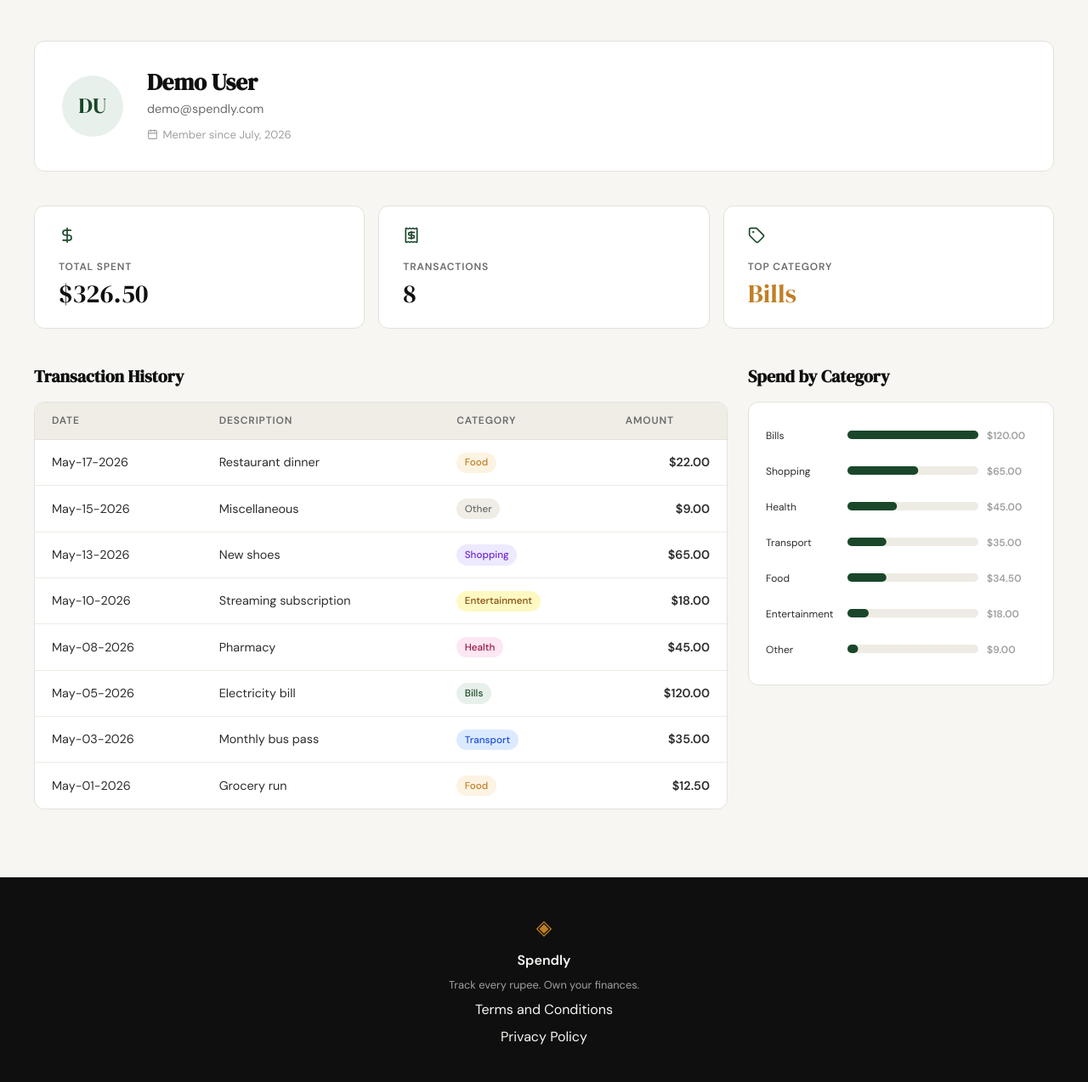
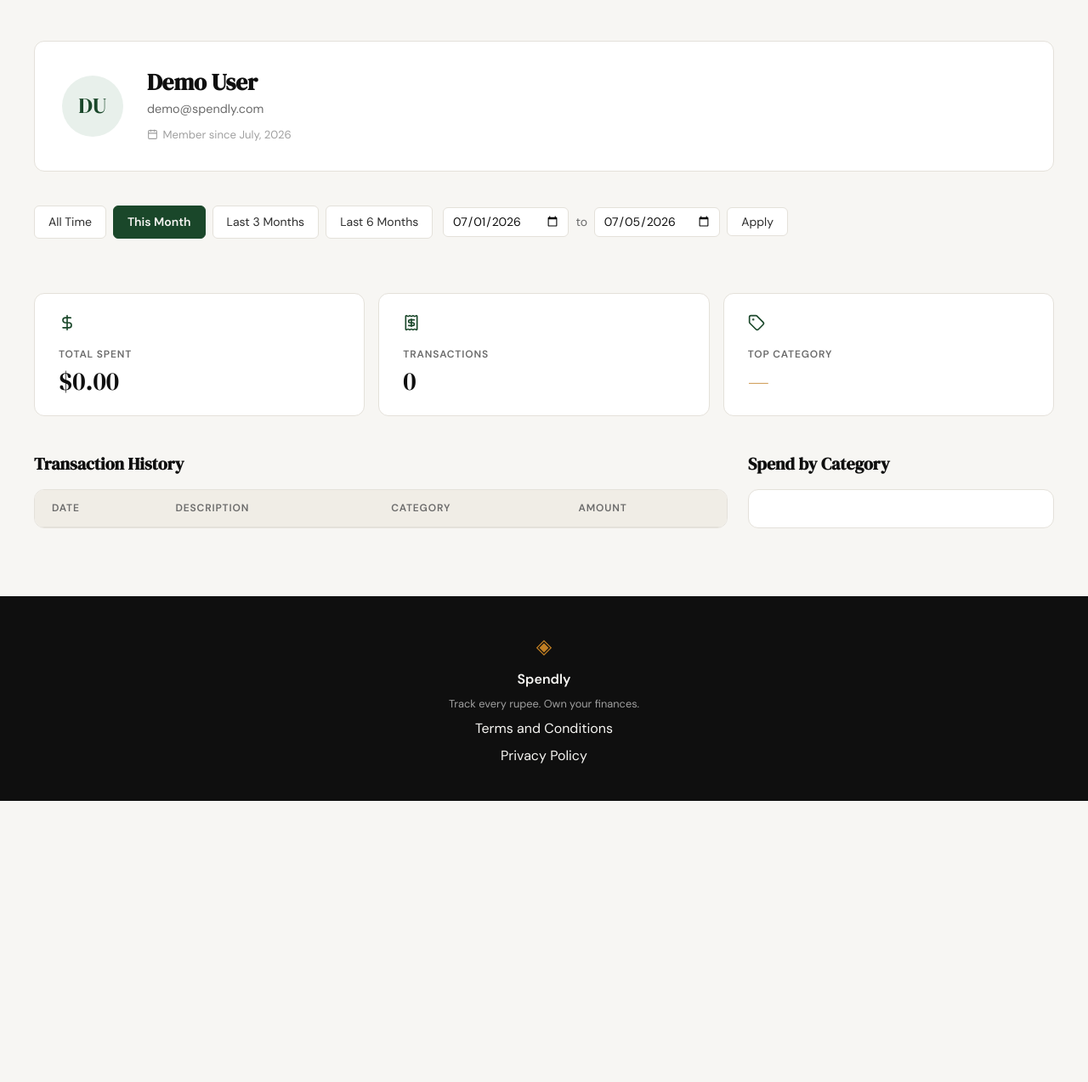
Before and after one commit to paujackson/Spendly, a Flask app: page /profile?date_from=2026-07-01&date_to=2026-07-05 in a window 1280 px wide. Shown: the part 61-1335 px from the top of the page at 85% size. After the commit the page ends 1004 px from the top, so only its background shows below. Run offline with Flask 3, Linux system fonts and the light colour scheme; the visitor is signed in with stand-in values (Sample User, id 1); data comes from the database, SQL or seed files in the repository; lists and menus that the app fills with data are empty.

Commit message:
add date filter to profile page

```diff
--- a/app.py
+++ b/app.py
@@ -1,5 +1,6 @@
 from flask import Flask, render_template, request, redirect, url_for, session, flash
 from werkzeug.security import generate_password_hash, check_password_hash
+from datetime import date, datetime, timedelta
 from database.db import get_db, init_db, seed_db
 from database.queries import (
     get_user_by_id,
@@ -10,6 +11,13 @@ from database.queries import (
 
 app = Flask(__name__)
 app.secret_key = "spendly-dev-secret"
+
+
+def _parse_iso(s):
+    try:
+        return datetime.strptime(s, "%Y-%m-%d").date()
+    except (ValueError, TypeError, AttributeError):
+        return None
 
 with app.app_context():
     init_db()
@@ -128,12 +136,48 @@ def profile():
     words = user["name"].split()
     user["initials"] = "".join(w[0] for w in words if w)[:2].upper()
 
-    stats = get_summary_spending_stats(user_id)
-    transactions = get_recent_transactions(user_id)
-    categories = get_category_breakdown(user_id)
+    raw_from = request.args.get("date_from", "")
+    raw_to   = request.args.get("date_to", "")
+    df = _parse_iso(raw_from)
+    dt = _parse_iso(raw_to)
 
-    return render_template("profile.html", user=user, stats=stats,
-                           transactions=transactions, categories=categories)
+    date_from = date_to = None
+    if df and dt:
+        if df > dt:
+            flash("Start date must be before end date.", "error")
+        else:
+            date_from = df.isoformat()
+            date_to   = dt.isoformat()
+
+    today = date.today()
+    first_of_month = today.replace(day=1)
+    presets = {
+        "this_month":    (first_of_month.isoformat(), today.isoformat()),
+        "last_3_months": ((today - timedelta(days=90)).isoformat(), today.isoformat()),
+        "last_6_months": ((today - timedelta(days=180)).isoformat(), today.isoformat()),
+    }
+
+    if not date_from and not date_to:
+        active_preset = "all"
+    elif (date_from, date_to) == presets["this_month"]:
+        active_preset = "this_month"
+    elif (date_from, date_to) == presets["last_3_months"]:
+        active_preset = "last_3_months"
+    elif (date_from, date_to) == presets["last_6_months"]:
+        active_preset = "last_6_months"
+    else:
+        active_preset = "custom"
+
+    stats = get_summary_spending_stats(user_id, date_from, date_to)
+    transactions = get_recent_transactions(user_id, date_from=date_from, date_to=date_to)
+    categories = get_category_breakdown(user_id, date_from, date_to)
+
+    return render_template(
+        "profile.html",
+        user=user, stats=stats, transactions=transactions, categories=categories,
+        presets=presets, active_preset=active_preset,
+        date_from=date_from or "", date_to=date_to or "",
+    )
 
 
 @app.route("/expenses/add")
@@ -152,4 +196,4 @@ def delete_expense(id):
 
 
 if __name__ == "__main__":
-    app.run(debug=True, use_reloader=False,port=5001)
+    app.run(debug=True, use_reloader=False, port=5001)
--- a/database/queries.py
+++ b/database/queries.py
@@ -1,5 +1,15 @@
 from database.db import get_db
 from datetime import datetime
+
+
+def _date_clause_and_params(date_from, date_to):
+    if date_from and date_to:
+        clause = (
+            " AND substr(date,7,4)||'-'||substr(date,1,2)||'-'||substr(date,4,2)"
+            " BETWEEN ? AND ?"
+        )
+        return clause, [date_from, date_to]
+    return "", []
 
 
 def get_user_by_id(user_id):
@@ -20,22 +30,19 @@ def get_user_by_id(user_id):
     return user
 
 
-def get_recent_transactions(user_id, limit=10):
+def get_recent_transactions(user_id, limit=10, date_from=None, date_to=None):
     db = get_db()
-    rows = db.execute(
-        """
-        SELECT
-            date AS raw_date,
-            description,
-            category,
-            printf('%.2f', amount) AS amount
-        FROM expenses
-        WHERE user_id = ?
-        ORDER BY substr(date,7,4)||'-'||substr(date,1,2)||'-'||substr(date,4,2) DESC
-        LIMIT ?
-        """,
-        (user_id, limit)
-    ).fetchall()
+    date_clause, date_params = _date_clause_and_params(date_from, date_to)
+    params = [user_id] + date_params + [limit]
+    sql = (
+        "SELECT date AS raw_date, description, category,"
+        " printf('%.2f', amount) AS amount"
+        " FROM expenses WHERE user_id = ?"
+        + date_clause +
+        " ORDER BY substr(date,7,4)||'-'||substr(date,1,2)||'-'||substr(date,4,2) DESC"
+        " LIMIT ?"
+    )
+    rows = db.execute(sql, params).fetchall()
     db.close()
     result = []
     for r in rows:
@@ -50,22 +57,19 @@ def get_recent_transactions(user_id, limit=10):
     return result
 
 
-def get_summary_spending_stats(user_id):
+def get_summary_spending_stats(user_id, date_from=None, date_to=None):
     db = get_db()
+    date_clause, extra_params = _date_clause_and_params(date_from, date_to)
     row = db.execute(
-        """
-        SELECT printf('%.2f', COALESCE(SUM(amount), 0)) AS total_spent,
-               COUNT(*) AS transaction_count
-        FROM expenses WHERE user_id = ?
-        """,
-        (user_id,)
+        "SELECT printf('%.2f', COALESCE(SUM(amount), 0)) AS total_spent,"
+        " COUNT(*) AS transaction_count"
+        " FROM expenses WHERE user_id = ?" + date_clause,
+        [user_id] + extra_params
     ).fetchone()
     top = db.execute(
-        """
-        SELECT category FROM expenses WHERE user_id = ?
-        GROUP BY category ORDER BY SUM(amount) DESC LIMIT 1
-        """,
-        (user_id,)
+        "SELECT category FROM expenses WHERE user_id = ?" + date_clause
+        + " GROUP BY category ORDER BY SUM(amount) DESC LIMIT 1",
+        [user_id] + extra_params
     ).fetchone()
     db.close()
     return {
@@ -75,15 +79,15 @@ def get_summary_spending_stats(user_id):
     }
 
 
-def get_category_breakdown(user_id):
+def get_category_breakdown(user_id, date_from=None, date_to=None):
     db = get_db()
+    date_clause, date_params = _date_clause_and_params(date_from, date_to)
+    params = [user_id] + date_params
     rows = db.execute(
-        """
-        SELECT category AS name, COUNT(*) AS count, SUM(amount) AS total_raw
-        FROM expenses WHERE user_id = ?
-        GROUP BY category ORDER BY total_raw DESC
-        """,
-        (user_id,)
+        "SELECT category AS name, COUNT(*) AS count, SUM(amount) AS total_raw"
+        " FROM expenses WHERE user_id = ?" + date_clause
+        + " GROUP BY category ORDER BY total_raw DESC",
+        params
     ).fetchall()
     db.close()
     if not rows:
--- a/static/css/style.css
+++ b/static/css/style.css
@@ -18,6 +18,11 @@
     --danger-light: #fdecea;
     --border: #e4e1da;
     --border-soft: #eeebe4;
+
+    --cat-shopping:      #6d28d9;
+    --cat-health:        #9d174d;
+    --cat-transport:     #1d4ed8;
+    --cat-entertainment: #854d0e;
 
     --font-display: 'DM Serif Display', Georgia, serif;
     --font-body: 'DM Sans', system-ui, sans-serif;
@@ -1155,3 +1160,70 @@ a { color: inherit; text-decoration: none; }
         display: none;
     }
 }
+
+/* ---- Profile filter bar ---- */
+.profile-filter-bar {
+  display: flex;
+  flex-wrap: wrap;
+  gap: 0.75rem;
+  align-items: center;
+  margin-bottom: 1.5rem;
+}
+
+.filter-presets {
+  display: flex;
+  flex-wrap: wrap;
+  gap: 0.5rem;
+}
+
+.filter-btn {
+  padding: 0.45rem 1rem;
+  border-radius: var(--radius-sm);
+  border: 1px solid var(--border);
+  background: var(--paper-card);
+  color: var(--ink-soft);
+  font-family: var(--font-body);
+  font-size: 0.875rem;
+  text-decoration: none;
+  cursor: pointer;
+  transition: background 0.15s, color 0.15s, border-color 0.15s;
+}
+
+.filter-btn:hover {
+  background: var(--accent-light);
+  color: var(--accent);
+  border-color: var(--accent);
+}
+
+.filter-btn--active {
+  background: var(--accent);
+  color: var(--paper);
+  border-color: var(--accent);
+  font-weight: 600;
+}
+
+.filter-custom {
+  display: flex;
+  flex-wrap: wrap;
+  gap: 0.5rem;
+  align-items: center;
+}
+
+.filter-date-input {
+  padding: 0.4rem 0.6rem;
+  border-radius: var(--radius-sm);
+  border: 1px solid var(--border);
+  background: var(--paper-card);
+  color: var(--ink);
+  font-family: var(--font-body);
+  font-size: 0.875rem;
+}
+
+.filter-date-sep {
+  color: var(--ink-muted);
+  font-size: 0.875rem;
+}
+
+.filter-btn--apply {
+  border: 1px solid var(--border);
+}
--- a/templates/profile.html
+++ b/templates/profile.html
@@ -26,6 +26,38 @@
           Member since {{ user.member_since }}
         </p>
       </div>
+    </div>
+
+    <!-- Date filter bar -->
+    <div class="profile-filter-bar">
+      <div class="filter-presets">
+        <a href="{{ url_for('profile') }}"
+           class="filter-btn{% if active_preset == 'all' %} filter-btn--active{% endif %}">
+          All Time
+        </a>
+        <a href="{{ url_for('profile', date_from=presets.this_month[0], date_to=presets.this_month[1]) }}"
+           class="filter-btn{% if active_preset == 'this_month' %} filter-btn--active{% endif %}">
+          This Month
+        </a>
+        <a href="{{ url_for('profile', date_from=presets.last_3_months[0], date_to=presets.last_3_months[1]) }}"
+           class="filter-btn{% if active_preset == 'last_3_months' %} filter-btn--active{% endif %}">
+          Last 3 Months
+        </a>
+        <a href="{{ url_for('profile', date_from=presets.last_6_months[0], date_to=presets.last_6_months[1]) }}"
+           class="filter-btn{% if active_preset == 'last_6_months' %} filter-btn--active{% endif %}">
+          Last 6 Months
+        </a>
+      </div>
+
+      <form class="filter-custom" method="get" action="{{ url_for('profile') }}">
+        <input type="date" name="date_from" value="{{ date_from }}" class="filter-date-input">
+        <span class="filter-date-sep">to</span>
+        <input type="date" name="date_to" value="{{ date_to }}" class="filter-date-input">
+        <button type="submit"
+                class="filter-btn filter-btn--apply{% if active_preset == 'custom' %} filter-btn--active{% endif %}">
+          Apply
+        </button>
+      </form>
     </div>
 
     <!-- Summary stats -->
@@ -128,6 +160,16 @@
   const inkSoft  = style.getPropertyValue('--ink-soft').trim();
   const border   = style.getPropertyValue('--border-soft').trim();
 
+  const catColors = {
+    'Food':          style.getPropertyValue('--accent-2').trim(),
+    'Bills':         accent,
+    'Shopping':      style.getPropertyValue('--cat-shopping').trim(),
+    'Health':        style.getPropertyValue('--cat-health').trim(),
+    'Transport':     style.getPropertyValue('--cat-transport').trim(),
+    'Entertainment': style.getPropertyValue('--cat-entertainment').trim(),
+    'Other':         style.getPropertyValue('--ink-muted').trim(),
+  };
+
   data.forEach((cat, i) => {
     const y = i * (BAR_H + GAP);
     const barW = Math.max(4, (cat.pct / MAX_PCT) * BAR_AREA);
@@ -159,7 +201,7 @@
     fill.setAttribute('width', 0);
     fill.setAttribute('height', 10);
     fill.setAttribute('rx', 5);
-    fill.setAttribute('fill', accent);
+    fill.setAttribute('fill', catColors[cat.name] || accent);
     svg.appendChild(fill);
 
     // animate fill
```
Also changed, not shown: tests/test_06-date-filter-for-profile-page.py (added, +483 -0 lines), .claude/specs/06-date-filter-for-profile-page.md (added).
